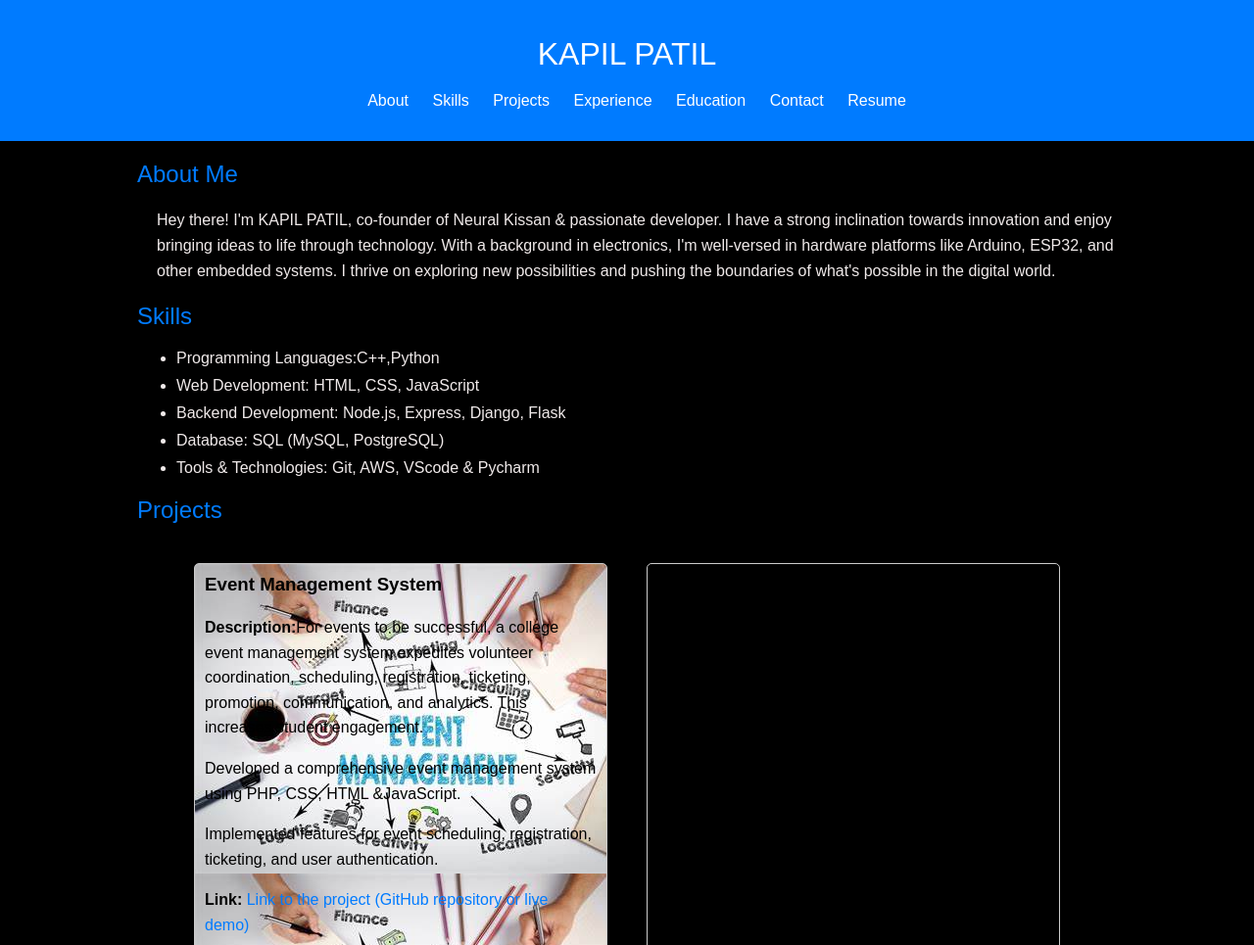
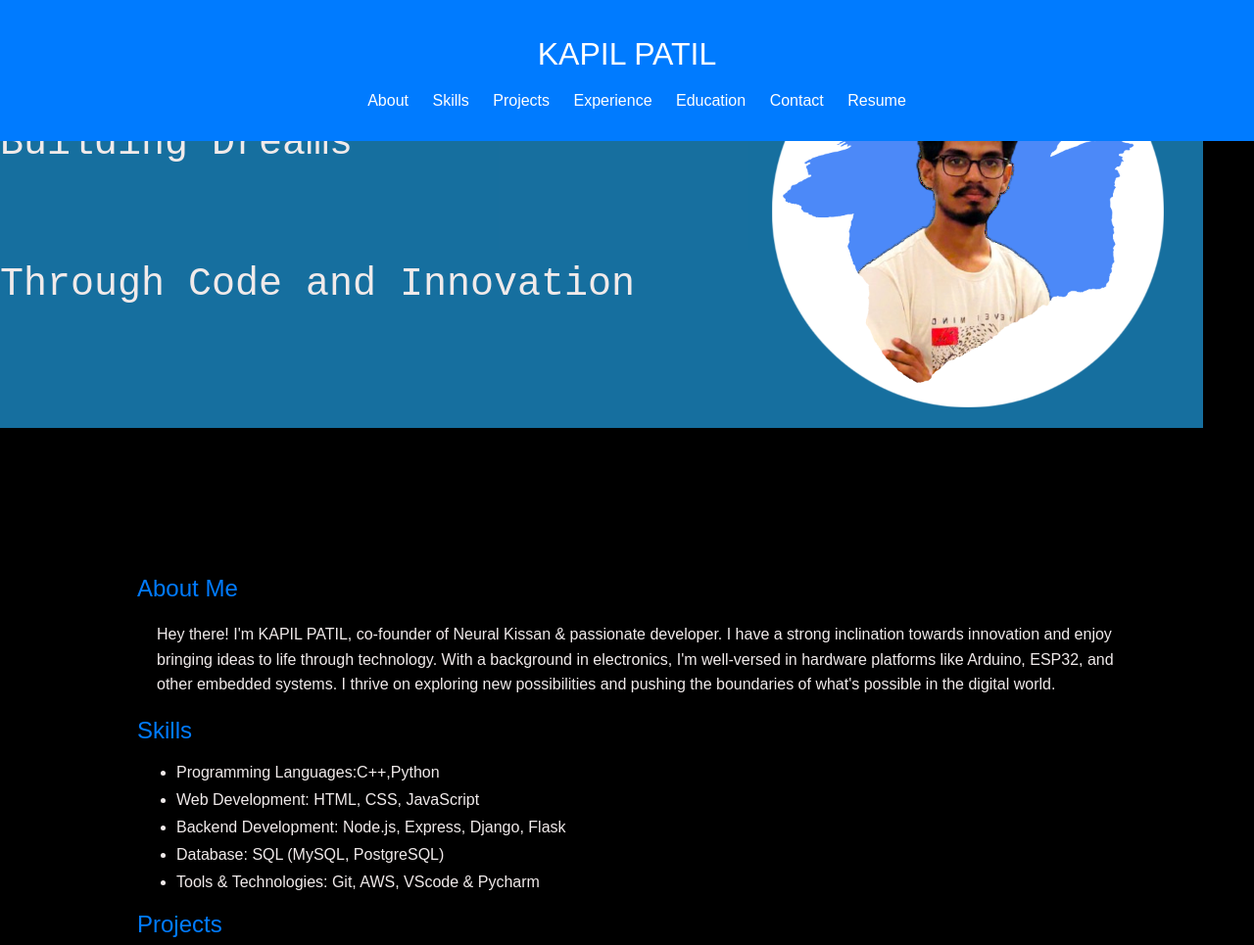
Before and after one commit to kapil-pa/BYTEUPRISE_WD_01, a plain HTML site: page index.html in a window 1280 px wide. Shown: the top 965 px of the page at 98% size. Drawn offline with Linux system fonts and the light colour scheme.

Commit message:
version 0.3

```diff
--- a/index.html
+++ b/index.html
@@ -24,7 +24,12 @@
             color: #fff;
             text-align: center;
             padding: 1rem 0;
+            position: fixed;
+            width: 100%;
+            top: 0;
+            z-index: 1000;
         }
+
 
         nav ul {
             list-style-type: none;
@@ -41,11 +46,14 @@
             text-decoration: none;
         }
 
+
         .container {
+
             max-width: 1000px;
-            margin: 20px auto;
-            padding: 0 20px;
+            margin: 110px auto;
+            padding: 20px 40px;
         }
+
 
         h1, h2, h3 {
             margin-bottom: 20px;
@@ -80,13 +88,38 @@
         #projects
         {
             display: flex;
-            flex-wrap:nowrap;
+            flex-wrap:wrap;
             flex-direction:row;
             justify-content: center;
 
+
+        }
+        .hero-banner{
+            padding-left: 100px;
         }
 
 
+       #profile.img{
+        opacity: 2.0;
+       }
+       #profile{
+
+         font-family: 'Courier New', Courier, monospace;
+         display: flex;
+         flex-direction: row;
+         flex-wrap: wrap;
+         width:max-content;
+         background-color:#22a8f0a9;
+       }
+        #qoute{
+        display:flex;
+        font-size:40px;
+        justify-content: center;
+        flex-direction: column;
+        flex-wrap: wrap;
+
+
+        }
         .project {
             color: #000000;
             max-width: 400px;
@@ -94,6 +127,9 @@
             border-radius: 5px;
             padding: 10px;
             margin: 20px;
+            background-repeat: no-repeat;
+            background-size:cover;
+
         }
 
         .project h3 {
@@ -107,6 +143,10 @@
         .experience, .education, .contact, .resume h2 {
             color: #007bff;
         }
+        .hero {
+  padding-block-start: calc(var(--section-padding) + 50px);
+  text-align: center;
+}
     </style>
 </head>
 <body>
@@ -126,10 +166,30 @@
 
     </header>
 
+
+        <div class=" ">
+        <section id="profile" >
+            <p>
+              <section id="qoute">
+                    <p >
+                        Building Dreams
+                    </p>
+                    <p>
+                        Through Code and Innovation
+                    </p>
+                </section>
+                <figure class="hero-banner">
+                    <img style=" opacity:1;" src="asset/profile-pic.png"  width="400"height="400" alt="hero banner" style="height: 400px; width:600px;" class="w-100">
+                </figure>
+
+            </p>
+
+        </section>
+    </div>
     <div class="container">
         <section id="about">
             <h2>About Me</h2>
-            <p><section id="about"style="margin-left: 20px" >
+            <p><section id="about" style="margin-left: 20px" >
                 <p>Hey there! I'm KAPIL PATIL, co-founder of Neural Kissan & passionate developer. I have a strong inclination towards innovation and enjoy bringing ideas to life through technology. With a background in electronics, I'm well-versed in hardware platforms like Arduino, ESP32, and other embedded systems. I thrive on exploring new possibilities and pushing the boundaries of what's possible in the digital world.</p>
             </section>
             </p>
@@ -148,7 +208,7 @@
 
         <h2>Projects</h2>
         <section id="projects">
-            <div class="project" style=" background-image: url('asset/OIP\ \(2\).jpg') ">
+            <div class="project" style=" background-image: url('asset/OIP.jpg') ">
                 <h3 style="font-weight: bold;">Event Management System</h3>
                 <p><strong>Description:</strong>For events to be successful, a college event management system expedites volunteer coordination, scheduling, registration, ticketing, promotion, communication, and analytics. This increases student engagement.</p>
                 <p>Developed a comprehensive event management system using PHP, CSS, HTML &JavaScript.</p>
@@ -156,7 +216,7 @@
                 <p><strong>Link:</strong> <a href="#">Link to the project (GitHub repository or live demo)</a></p>
             </div>
 
-            <div class="project">
+            <div class="project" style=" background-image: url('asset/Telpo-TPS980-face-recognition-machine.jpg') ">
                 <h3>Biometric Attendance System</h3>
                 <p><strong>Description:</strong>Project involves developing a biometric attendance system utilizing ESP32 microcontroller and a biometric sensor. This system aims to streamline attendance tracking by capturing biometric data for authentication, offering a more secure and efficient alternative to traditional methods</p>
                 <p>
@@ -194,9 +254,9 @@
         <section class="contact" id="contact">
             <h2>Contact Me</h2>
             <ul>
-                <li><strong>Email:</strong> [Your Email Address]</li>
-                <li><strong>LinkedIn:</strong> <a href="#">Your LinkedIn Profile URL</a></li>
-                <li><strong>GitHub:</strong> <a href="#">Your GitHub Profile URL</a></li>
+                <li><strong>Email:</strong> patilkapil96kp5@gmail.com</li>
+                <li><strong>LinkedIn:</strong> <a href="https://in.linkedin.com/in/kapil-patil-18a400245">KAPIL PATIL</a></li>
+                <li><strong>GitHub:</strong> <a href="#">GitHub</a></li>
             </ul>
         </section>
 
```
Also changed, not shown: asset/OIP (2).jpg (deleted), asset/OIP.jpg (added), asset/Telpo-TPS980-face-recognition-machine.jpg (added), asset/WhatsApp_Image_2024-04-22_at_17.27.33_e4165f21-removebg-preview.png (added), asset/profile-pic (1).png (added), asset/profile-pic (2).png (added), asset/profile-pic.png (added).
